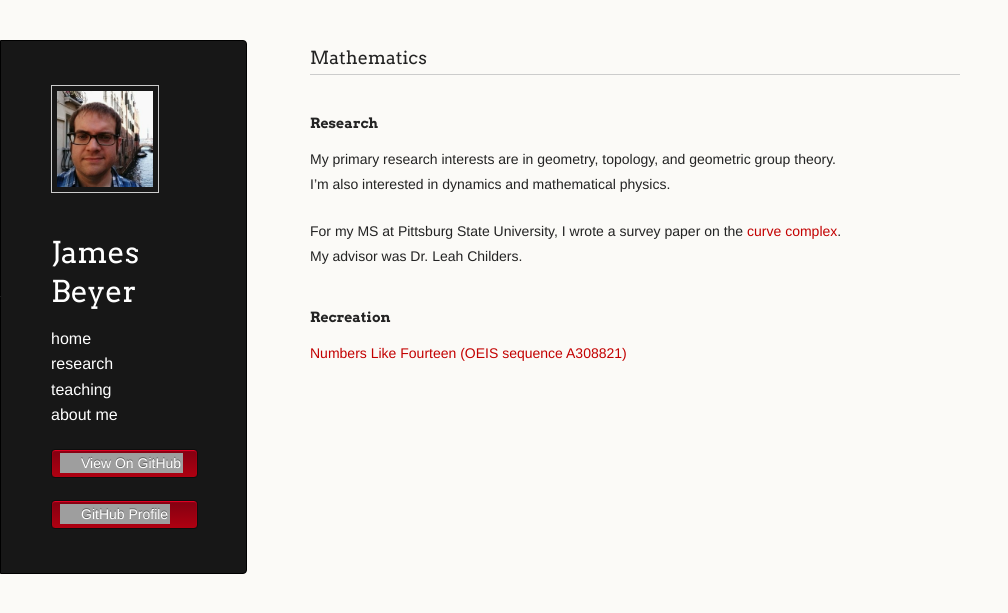
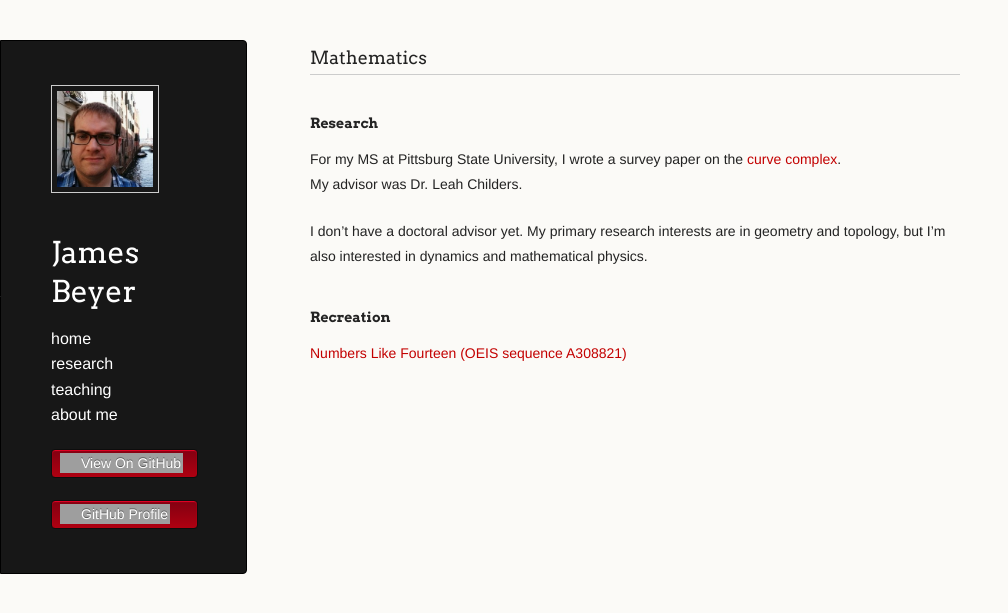
Before and after one commit to jebeyer/jebeyer.github.io, a Jekyll site: the page built from research.md, in a window 1280 px wide, cut to the strip 0-613 px from the top of the page. Shown: the whole strip, without its empty margins (0-1008 px from the left). Built offline with Jekyll 4.4.1, drawn with Linux system fonts in a browser that asks for light colours; a script that is not in the unit is left out; our own code applies the rules of GitHub Pages for plain Markdown files; grey boxes are pictures that could not be loaded.

Commit message:
Update research.md

```diff
--- a/research.md
+++ b/research.md
@@ -6,9 +6,9 @@ layout: default
 
 #### Research
 
-My primary research interests are in geometry, topology, and geometric group theory. <br/> I'm also interested in dynamics and mathematical physics.
+For my MS at Pittsburg State University, I wrote a survey paper on the [curve complex](https://en.wikipedia.org/wiki/Curve_complex). <br/> My advisor was Dr. Leah Childers.
 
-For my MS at Pittsburg State University, I wrote a survey paper on the [curve complex](https://en.wikipedia.org/wiki/Curve_complex). <br/> My advisor was Dr. Leah Childers.
+I don't have a doctoral advisor yet. My primary research interests are in geometry and topology, but I'm also interested in dynamics and mathematical physics.
 
 #### Recreation
 
```
